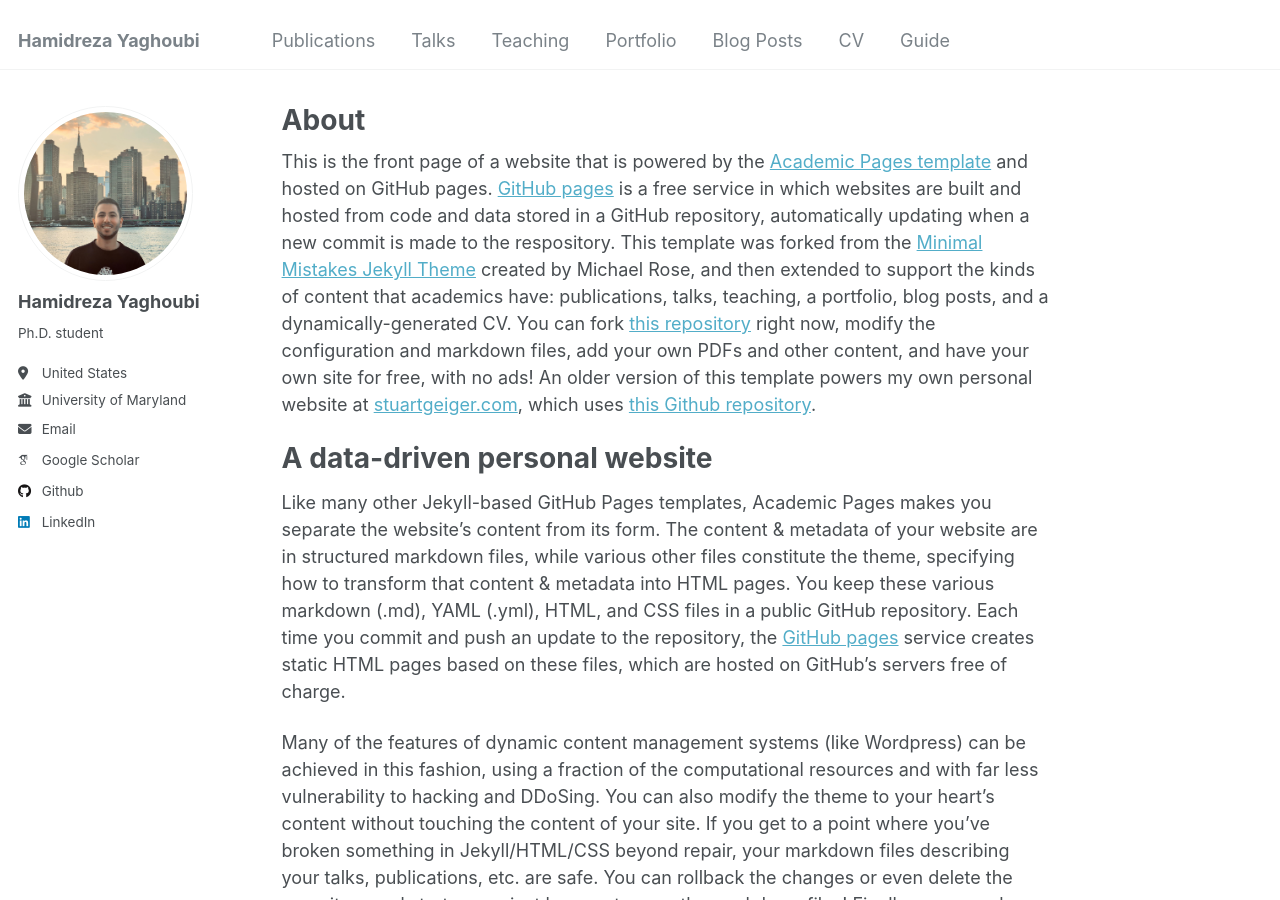
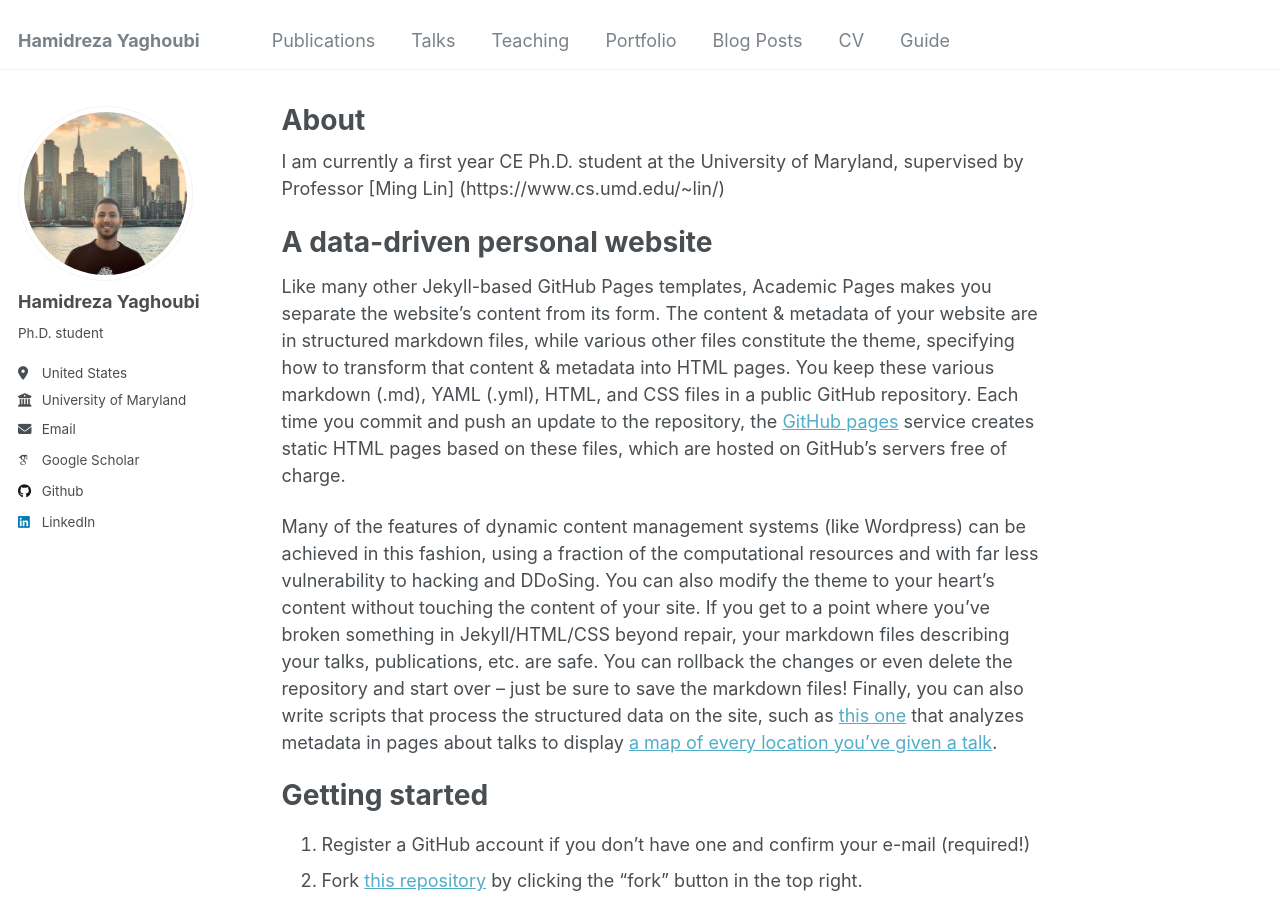
Before and after one commit to HamidrezaYaghoubi/HamidrezaYaghoubi.github.io, a Jekyll site: the page built from _pages/about.md, in a window 1280 px wide and 900 px high. Built offline with Jekyll 4.4.1, drawn with Linux system fonts in a browser that asks for light colours; some web fonts are replaced.

Commit message:
Update about.md

```diff
--- a/_pages/about.md
+++ b/_pages/about.md
@@ -6,8 +6,9 @@
   - /about/
   - /about.html
 ---
+I am currently a first year CE Ph.D. student at the University of Maryland, supervised by Professor [Ming Lin] (https://www.cs.umd.edu/~lin/)
 
-This is the front page of a website that is powered by the [Academic Pages template](https://github.com/academicpages/academicpages.github.io) and hosted on GitHub pages. [GitHub pages](https://pages.github.com) is a free service in which websites are built and hosted from code and data stored in a GitHub repository, automatically updating when a new commit is made to the respository. This template was forked from the [Minimal Mistakes Jekyll Theme](https://mmistakes.github.io/minimal-mistakes/) created by Michael Rose, and then extended to support the kinds of content that academics have: publications, talks, teaching, a portfolio, blog posts, and a dynamically-generated CV. You can fork [this repository](https://github.com/academicpages/academicpages.github.io) right now, modify the configuration and markdown files, add your own PDFs and other content, and have your own site for free, with no ads! An older version of this template powers my own personal website at [stuartgeiger.com](http://stuartgeiger.com), which uses [this Github repository](https://github.com/staeiou/staeiou.github.io).
+[//]: <> This is the front page of a website that is powered by the [Academic Pages template](https://github.com/academicpages/academicpages.github.io) and hosted on GitHub pages. [GitHub pages](https://pages.github.com) is a free service in which websites are built and hosted from code and data stored in a GitHub repository, automatically updating when a new commit is made to the respository. This template was forked from the [Minimal Mistakes Jekyll Theme](https://mmistakes.github.io/minimal-mistakes/) created by Michael Rose, and then extended to support the kinds of content that academics have: publications, talks, teaching, a portfolio, blog posts, and a dynamically-generated CV. You can fork [this repository](https://github.com/academicpages/academicpages.github.io) right now, modify the configuration and markdown files, add your own PDFs and other content, and have your own site for free, with no ads! An older version of this template powers my own personal website at [stuartgeiger.com](http://stuartgeiger.com), which uses [this Github repository](https://github.com/staeiou/staeiou.github.io).
 
 A data-driven personal website
 ======
```
